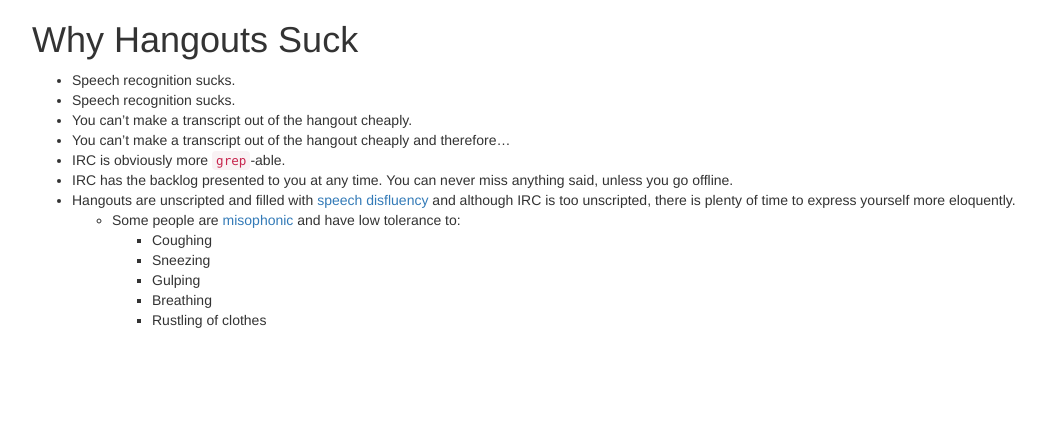
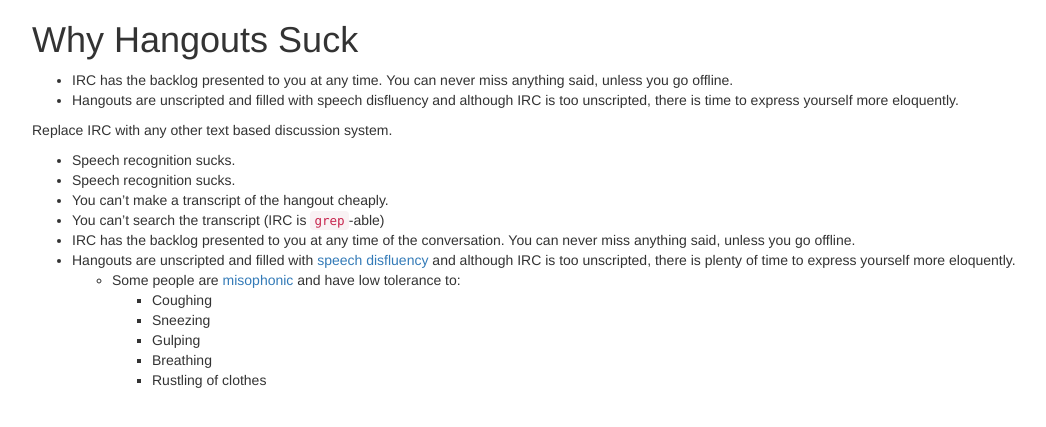
Before and after one commit to yuvallanger/yuvallanger.github.io, a Jekyll site: the page built from hangouts.md, in a window 1280 px wide. Shown: the top 427 px of the page, without its empty margins (38-1084 px from the left). Built offline with Jekyll 4.4.1, drawn with Linux system fonts in a browser that asks for light colours; nearby versions of some CDN libraries.

Commit message:
anti hangouts manifesto

```diff
--- a/hangouts.md
+++ b/hangouts.md
@@ -5,13 +5,16 @@ layout: default
 {{ page.title }}
 ================
 
+* IRC has the backlog presented to you at any time. You can never miss anything said, unless you go offline.
+* Hangouts are unscripted and filled with speech disfluency and although IRC is too unscripted, there is time to express yourself more eloquently.
+
+Replace IRC with any other text based discussion system.
 
 * Speech recognition sucks.
 * Speech recognition sucks.
-* You can't make a transcript out of the hangout cheaply.
-* You can't make a transcript out of the hangout cheaply and therefore...
-* IRC is obviously more `grep`-able.
-* IRC has the backlog presented to you at any time. You can never miss anything said, unless you go offline.
+* You can't make a transcript of the hangout cheaply.
+* You can't search the transcript (IRC is `grep`-able)
+* IRC has the backlog presented to you at any time of the conversation. You can never miss anything said, unless you go offline.
 * Hangouts are unscripted and filled with [speech disfluency] and although IRC is too unscripted, there is plenty of time to express yourself more eloquently.
     * Some people are [misophonic] and have low tolerance to:
         * Coughing
```
